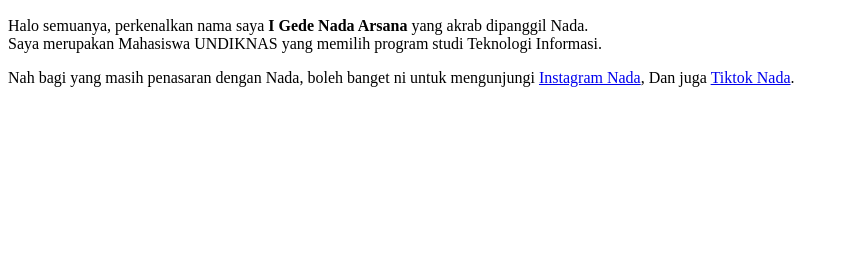
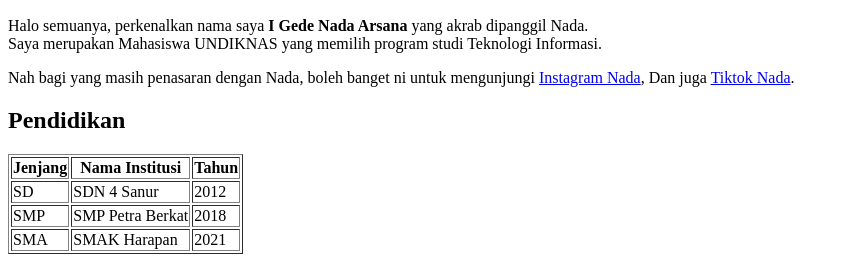
Before and after one commit to Torortutsq/PRAKTIKUM_HTML_WEB, a plain HTML site: page Biodata.html in a window 1280 px wide. Shown: the part 634-896 px from the top of the page, without its empty margins (0-845 px from the left). Before the commit the page ends 800 px from the top, so only its background shows below. Drawn offline with Linux system fonts and the light colour scheme.

Commit message:
Membuat Table Jenjang Pendidikan

```diff
--- a/Biodata.html
+++ b/Biodata.html
@@ -20,5 +20,28 @@
         Nah bagi yang masih penasaran dengan Nada, boleh banget ni untuk mengunjungi <a href="https://www.instagram.com/ybnaddd?igsh=MXhsemh2ZGNpaHJ2cQ%3D%3D&utm_source=qr" target="_blank"> Instagram Nada</a>,
         Dan juga <a href="https://www.tiktok.com/@skoch1i?_t=ZS-8zrHrcCipnB&_r=1" target="_blank"> Tiktok Nada</a>.
     </P>
+    <h2> Pendidikan </h2>
+    <table border="1">
+        <tr>
+            <th>Jenjang</th>
+            <th>Nama Institusi</th>
+            <th>Tahun</th>
+        </tr>
+        <tr>
+            <td>SD</td>
+            <td>SDN 4 Sanur</td>
+            <td>2012</td>
+        </tr>
+        <tr>
+            <td>SMP</td>
+            <td>SMP Petra Berkat</td>
+            <td>2018</td>
+        </tr>
+        <tr>
+            <td>SMA</td>
+            <td>SMAK Harapan</td>
+            <td>2021</td>
+        </tr>
+    </table>
 </body>
 </html>
```
